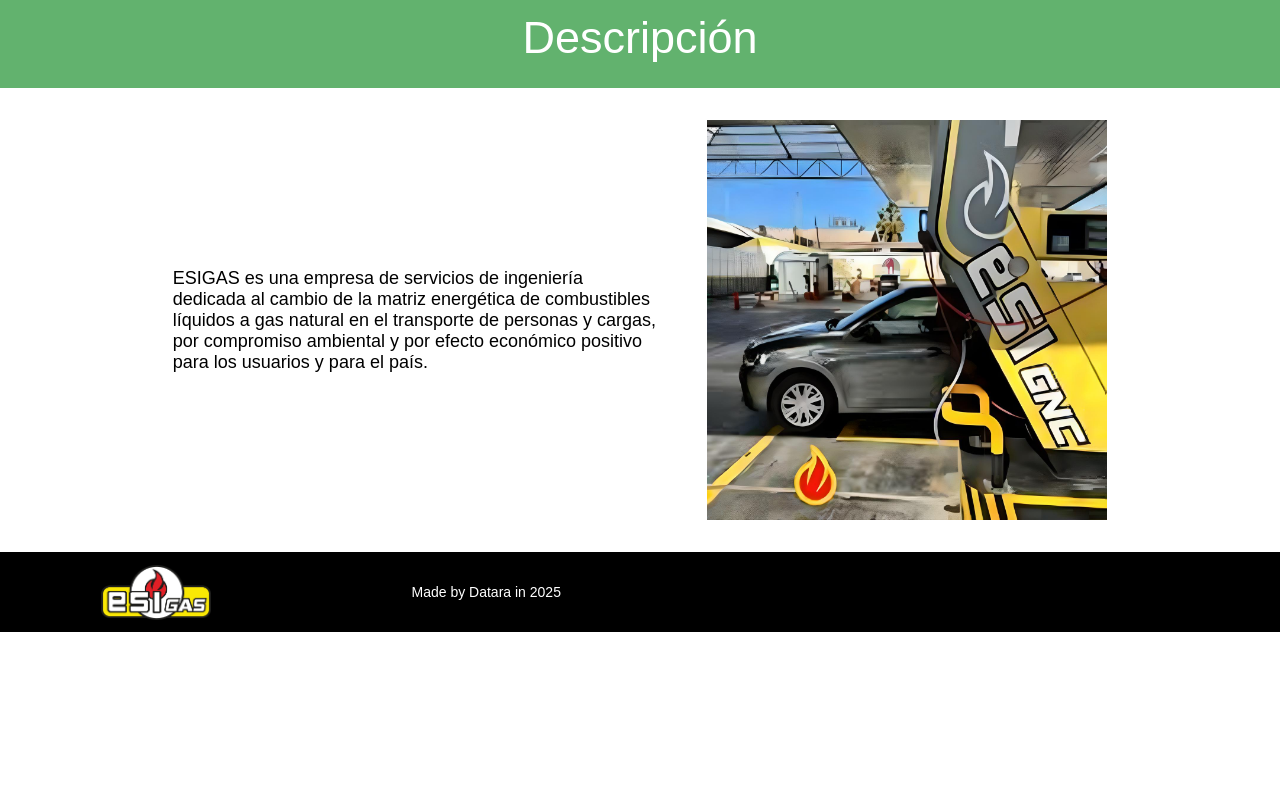
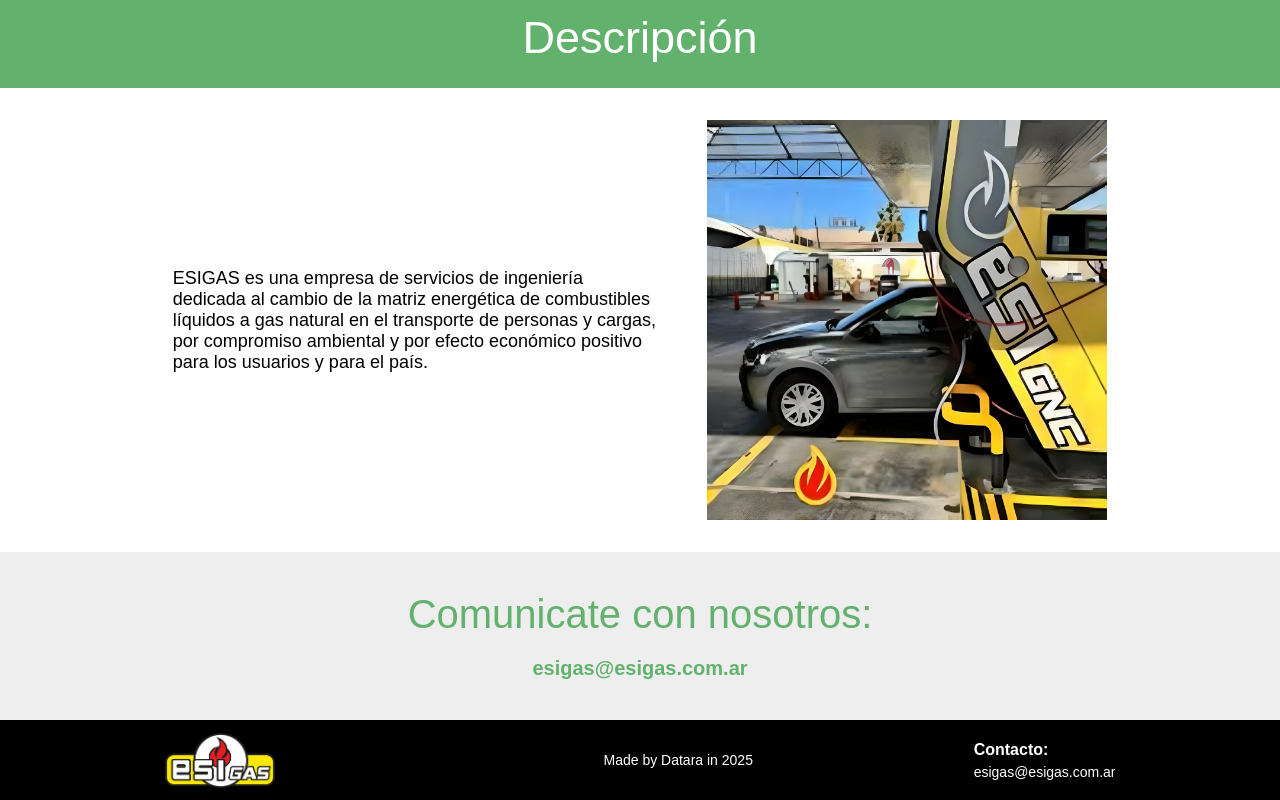
Before and after one commit to IvanDerlich/esigas, a Next.js app: page / in a window 1280 px wide. Shown: the part 1322-2122 px from the top of the page. Before the commit the page ends 1954 px from the top, so only its background shows below. Built offline with nearby package versions, Linux system fonts and the light colour scheme; a web font is replaced by a local one.

Commit message:
Agrego seccion de correo institucional y correo en footer

```diff
--- a/src/app/components/layout/footer.module.css
+++ b/src/app/components/layout/footer.module.css
@@ -10,6 +10,14 @@
 .footer_p {
   color: white;
   font-size: 14px;
+  text-align: center;
+}
+
+.content_footer {
+  display: flex;
+  justify-content: space-between;
+  align-items: center;
+  width: 40%;
 }
 
 .footer_text {
@@ -18,11 +26,30 @@
   justify-content: flex-start;
 }
 
+.contact_info {
+  display: flex;
+  flex-direction: column;
+  align-items: flex-start;
+}
+
+.title_contacto {
+  color: white;
+  font-weight: 700;
+  font-size: 16px;
+  margin-bottom: 5px;
+}
+
+.email_contacto {
+  color: white;
+  font-size: 14px;
+  text-decoration: none;
+}
+
 @media (min-width: 320px) and (max-width: 768px) {
   .footer {
     flex-direction: column;
     height: auto;
-    gap: 1rem;
+    gap: 30px;
     padding: 1rem 0;
   }
 
@@ -30,6 +57,17 @@
     width: 100%;
     justify-content: space-around;
     flex-wrap: wrap;
+  }
+
+  .content_footer {
+    flex-wrap: wrap;
+    gap: 30px;
+    justify-content: center;
+  }
+
+  .contact_info {
+    align-items: center;
+    justify-content: center;
   }
 }
 
@@ -47,6 +85,10 @@
     align-items: center;
     gap: 2rem;
   }
+
+  .content_footer {
+    width: 55%;
+  }
 }
 
 @media (min-width: 1025px) and (max-width: 1400px) {
--- a/src/app/components/layout/footer.tsx
+++ b/src/app/components/layout/footer.tsx
@@ -13,10 +13,21 @@ export const Footer = () => {
   return (
     <footer className={styles.footer}>
       <Image src={logo} alt="Logo" width={110} height={55} />
-      <div className={styles.footer_text}>
-        <p className={`${abyssinica.className} ${styles.footer_p}`}>
-          Made by Datara in 2025
-        </p>
+      <div className={styles.content_footer}>
+        <div className={styles.footer_text}>
+          <p className={`${abyssinica.className} ${styles.footer_p}`}>
+            Made by Datara in 2025
+          </p>
+        </div>
+        <div className={`${abyssinica.className} ${styles.contact_info}`}>
+          <p className={styles.title_contacto}>Contacto:</p>
+          <a
+            className={styles.email_contacto}
+            href="mailto:esigas@esigas.com.ar?subject=Consulta%20de%20servicio&body=Hola,%20quisiera%20consultar%20sobre..."
+          >
+            esigas@esigas.com.ar
+          </a>
+        </div>
       </div>
     </footer>
   );
--- a/src/app/page.module.css
+++ b/src/app/page.module.css
@@ -119,6 +119,29 @@
   color: black;
 }
 
+.container_contacto {
+  background-color: #eeeeee;
+  width: 100%;
+  padding: 40px 20px;
+  display: flex;
+  flex-direction: column;
+  align-items: center;
+  gap: 20px;
+}
+
+.title_contacto {
+  font-size: 40px;
+  font-weight: 100;
+  color: #62b26e;
+  text-align: center;
+}
+
+.email_contacto {
+  font-size: 20px;
+  font-weight: 800;
+  color: #62b26e;
+}
+
 @media (min-width: 320px) and (max-width: 768px) {
   .home {
     flex-direction: column;
@@ -205,6 +228,10 @@
   .descripcion {
     width: 80%;
     font-size: 17px;
+  }
+
+  .container_contacto {
+    margin-top: 30px;
   }
 }
 
--- a/src/app/page.tsx
+++ b/src/app/page.tsx
@@ -57,6 +57,15 @@ export default function Home() {
             />
           </div>
         </div>
+        <div className={styles.container_contacto}>
+          <h3 className={styles.title_contacto}>Comunicate con nosotros:</h3>
+          <a
+            className={styles.email_contacto}
+            href="mailto:esigas@esigas.com.ar?subject=Consulta%20de%20servicio&body=Hola,%20quisiera%20consultar%20sobre..."
+          >
+            esigas@esigas.com.ar
+          </a>
+        </div>
       </main>
       <Footer />
     </>
```
